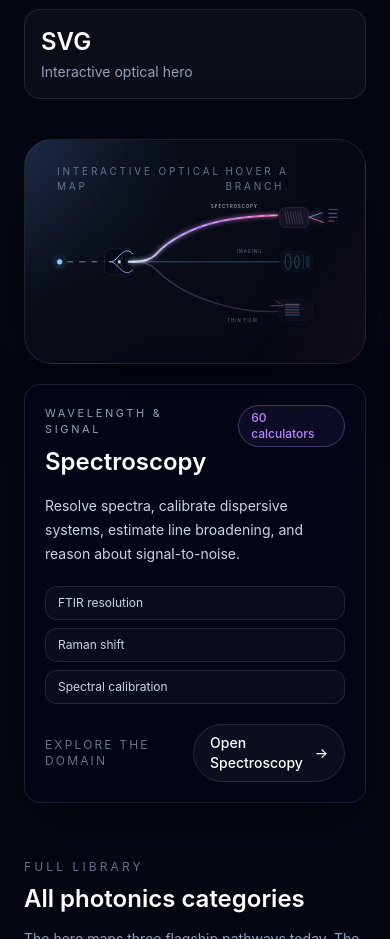
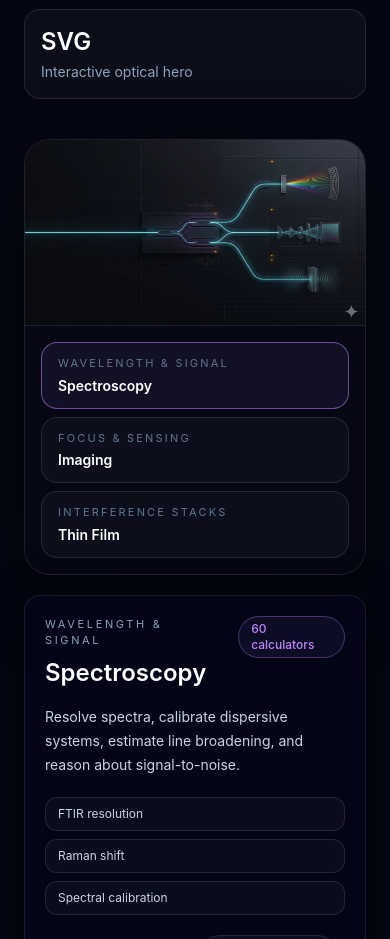
Before and after one commit to Lazfiz/photonics-calculators, a Next.js app: page / in a window 390 px wide. Shown: the part 780-1719 px from the top of the page. Built offline with nearby package versions, Linux system fonts and the light colour scheme.

Commit message:
Use concept art as desktop hero base with hover overlays

```diff
--- a/src/components/home/photonics-hero-map.tsx
+++ b/src/components/home/photonics-hero-map.tsx
@@ -1,5 +1,6 @@
 "use client";
 
+import Image from "next/image";
 import { useMemo, useState } from "react";
 import { useRouter } from "next/navigation";
 import CategoryDetailPanel from "./category-detail-panel";
@@ -13,42 +14,63 @@ type BranchId = "spectroscopy" | "imaging" | "thin-film";
 type BranchConfig = {
   id: BranchId;
   route: string;
-  glowRoute?: string;
+  label: string;
   labelX: number;
   labelY: number;
+  labelWidth: number;
   endpointX: number;
   endpointY: number;
+  spotlight: string;
 };
 
 const branchGeometry: Record<BranchId, BranchConfig> = {
   spectroscopy: {
     id: "spectroscopy",
-    route: "M 274 255 C 320 255, 342 250, 362 228 C 395 192, 462 150, 560 128 C 618 116, 676 112, 736 110",
-    labelX: 676,
-    labelY: 86,
-    endpointX: 786,
-    endpointY: 118,
+    route:
+      "M 186 350 C 340 350, 430 348, 516 348 C 578 346, 642 316, 742 264 C 844 212, 958 172, 1128 156",
+    label: "Spectroscopy",
+    labelX: 944,
+    labelY: 104,
+    labelWidth: 156,
+    endpointX: 1120,
+    endpointY: 156,
+    spotlight:
+      "radial-gradient(circle at 84% 22%, rgba(192,132,252,0.34), transparent 0 20%), radial-gradient(circle at 88% 18%, rgba(96,165,250,0.20), transparent 0 10%)",
   },
   imaging: {
     id: "imaging",
-    route: "M 274 255 C 360 255, 468 255, 566 255 C 636 255, 696 255, 742 255",
-    labelX: 690,
-    labelY: 226,
-    endpointX: 790,
-    endpointY: 255,
+    route:
+      "M 186 350 C 350 350, 430 350, 516 350 C 636 350, 772 348, 918 346 C 1000 344, 1070 340, 1132 330",
+    label: "Imaging",
+    labelX: 968,
+    labelY: 286,
+    labelWidth: 132,
+    endpointX: 1124,
+    endpointY: 330,
+    spotlight:
+      "radial-gradient(circle at 86% 47%, rgba(96,165,250,0.30), transparent 0 20%), radial-gradient(circle at 91% 47%, rgba(34,211,238,0.18), transparent 0 12%)",
   },
   "thin-film": {
     id: "thin-film",
-    route: "M 274 255 C 320 255, 340 260, 362 282 C 402 322, 468 364, 566 390 C 624 406, 680 412, 736 410",
-    labelX: 676,
-    labelY: 444,
-    endpointX: 784,
-    endpointY: 404,
+    route:
+      "M 186 350 C 340 350, 430 352, 516 352 C 590 356, 660 382, 762 430 C 852 470, 960 520, 1118 548",
+    label: "Thin film",
+    labelX: 940,
+    labelY: 520,
+    labelWidth: 160,
+    endpointX: 1114,
+    endpointY: 548,
+    spotlight:
+      "radial-gradient(circle at 83% 75%, rgba(244,114,182,0.28), transparent 0 18%), radial-gradient(circle at 86% 79%, rgba(168,85,247,0.16), transparent 0 11%)",
   },
 };
 
-function endpointFill(category: HomeCategory) {
-  return `${category.accentFrom}12`;
+function endpointChipFill(category: HomeCategory, active: boolean) {
+  return active ? `${category.accentFrom}20` : "rgba(3,7,18,0.72)";
+}
+
+function endpointChipStroke(category: HomeCategory, active: boolean) {
+  return active ? `${category.accentFrom}aa` : "rgba(255,255,255,0.12)";
 }
 
 export default function PhotonicsHeroMap() {
@@ -68,105 +90,118 @@ export default function PhotonicsHeroMap() {
   const activeId = hovered ?? selected;
   const activeCategory = categories[activeId];
 
-  const setActive = (id: BranchId) => {
-    setSelected(id);
-  };
-
-  const openCategory = (id: BranchId) => {
-    router.push(categories[id].href);
-  };
+  const setActive = (id: BranchId) => setSelected(id);
+  const openCategory = (id: BranchId) => router.push(categories[id].href);
 
   return (
     <div className="w-full">
-      <div className="relative overflow-hidden rounded-[28px] border border-white/10 bg-[radial-gradient(circle_at_top_left,#18203a_0%,#090d18_38%,#04070f_100%)] p-4 shadow-[0_24px_80px_rgba(0,0,0,0.45)] sm:p-6">
-        <div className="pointer-events-none absolute inset-0 bg-[linear-gradient(120deg,rgba(96,165,250,0.07),transparent_24%,transparent_76%,rgba(244,114,182,0.05))]" />
-        <div className="pointer-events-none absolute inset-x-8 top-6 flex items-center justify-between text-[10px] uppercase tracking-[0.28em] text-slate-500">
-          <span>Interactive optical map</span>
-          <span>Hover a branch</span>
+      <div className="hidden lg:block">
+        <div className="relative overflow-hidden rounded-[30px] border border-white/10 bg-[#050814] shadow-[0_28px_90px_rgba(0,0,0,0.45)]">
+          <div className="absolute inset-0 z-0">
+            <Image
+              src="/hero/photonics-hero-desktop.jpg"
+              alt="Photonics hero concept showing an optical system splitting into three domains"
+              fill
+              priority
+              className="object-cover"
+              sizes="(min-width: 1280px) 700px, (min-width: 1024px) 56vw, 100vw"
+            />
           </div>
 
+          <div className="pointer-events-none absolute inset-0 z-10 bg-[linear-gradient(180deg,rgba(3,7,18,0.14),rgba(3,7,18,0.08)_28%,rgba(3,7,18,0.12)_100%)]" />
+          <div className="pointer-events-none absolute inset-0 z-20 bg-[linear-gradient(90deg,rgba(4,7,18,0.12)_0%,transparent_28%,transparent_100%)]" />
+
+          {hovered && (
+            <>
+              <div className="pointer-events-none absolute inset-0 z-20 bg-[#020611]/42 transition-opacity duration-300" />
+              <div
+                className="pointer-events-none absolute inset-0 z-20 transition-opacity duration-300"
+                style={{ backgroundImage: branchGeometry[activeId].spotlight }}
+              />
+            </>
+          )}
+
+          <div className="pointer-events-none absolute inset-x-7 top-5 z-30 flex items-center justify-between text-[10px] uppercase tracking-[0.28em] text-slate-400/85">
+            <span>Interactive optical map</span>
+            <span>Hover a channel</span>
+          </div>
+
+          <div className="relative z-30 aspect-[1280/698] w-full">
             <svg
-          viewBox="0 0 960 520"
-          className="relative z-10 mt-6 w-full"
+              viewBox="0 0 1280 698"
+              className="h-full w-full"
               fill="none"
               aria-labelledby="photonics-hero-title photonics-hero-desc"
             >
-          <title id="photonics-hero-title">Interactive photonics hero map</title>
+              <title id="photonics-hero-title">Interactive photonics hero</title>
               <desc id="photonics-hero-desc">
-            A coherent beam enters from the left, routes through a coupler, and branches into spectroscopy, imaging,
-            and thin-film domains.
+                A coherent beam enters from the left and splits toward spectroscopy, imaging, and thin-film
+                calculator pathways.
               </desc>
 
               <defs>
                 <filter id="beamGlow" x="-100%" y="-100%" width="300%" height="300%">
-              <feGaussianBlur stdDeviation="6" result="blur" />
+                  <feGaussianBlur stdDeviation="7" result="blur" />
                   <feMerge>
                     <feMergeNode in="blur" />
                     <feMergeNode in="SourceGraphic" />
                   </feMerge>
                 </filter>
-            <filter id="softGlow" x="-100%" y="-100%" width="300%" height="300%">
-              <feGaussianBlur stdDeviation="10" result="blur2" />
+                <filter id="beamGlowStrong" x="-100%" y="-100%" width="300%" height="300%">
+                  <feGaussianBlur stdDeviation="11" result="blur" />
                   <feMerge>
-                <feMergeNode in="blur2" />
+                    <feMergeNode in="blur" />
                     <feMergeNode in="SourceGraphic" />
                   </feMerge>
                 </filter>
-            <linearGradient id="inputBeam" x1="20" y1="255" x2="320" y2="255" gradientUnits="userSpaceOnUse">
-              <stop stopColor="#38bdf8" stopOpacity="0.2" />
-              <stop offset="0.2" stopColor="#7dd3fc" stopOpacity="0.6" />
-              <stop offset="0.55" stopColor="#e0f2fe" stopOpacity="1" />
+                <linearGradient id="beamInput" x1="52" y1="350" x2="238" y2="350" gradientUnits="userSpaceOnUse">
+                  <stop stopColor="#38bdf8" stopOpacity="0.18" />
+                  <stop offset="0.25" stopColor="#7dd3fc" stopOpacity="0.72" />
+                  <stop offset="0.62" stopColor="#f8fafc" stopOpacity="0.98" />
                   <stop offset="1" stopColor="#c4b5fd" stopOpacity="0.85" />
                 </linearGradient>
                 {featuredHeroCategories.map((category) => (
                   <linearGradient
                     key={category.id}
-                id={`grad-${category.id}`}
-                x1="274"
-                y1="255"
-                x2="790"
-                y2="255"
+                    id={`route-${category.id}`}
+                    x1="186"
+                    y1="350"
+                    x2="1132"
+                    y2="350"
                     gradientUnits="userSpaceOnUse"
                   >
-                <stop offset="0" stopColor="#dbeafe" stopOpacity="0.9" />
-                <stop offset="0.42" stopColor={category.accentFrom} stopOpacity="0.9" />
-                <stop offset="1" stopColor={category.accentTo} stopOpacity="0.95" />
+                    <stop offset="0" stopColor="#e0f2fe" stopOpacity="0.92" />
+                    <stop offset="0.26" stopColor="#dbeafe" stopOpacity="0.82" />
+                    <stop offset="0.58" stopColor={category.accentFrom} stopOpacity="0.90" />
+                    <stop offset="1" stopColor={category.accentTo} stopOpacity="0.96" />
                   </linearGradient>
                 ))}
               </defs>
 
-          <g opacity="0.22">
-            <path d="M 120 58 L 210 88 L 310 74" stroke="#7dd3fc" strokeDasharray="4 10" />
-            <path d="M 640 44 L 770 74 L 874 60" stroke="#f9a8d4" strokeDasharray="4 10" />
-            <path d="M 80 468 L 196 428 L 312 442" stroke="#94a3b8" strokeDasharray="4 10" />
-            <path d="M 608 454 L 702 432 L 880 460" stroke="#a78bfa" strokeDasharray="4 10" />
-            <circle cx="152" cy="62" r="22" stroke="#334155" />
-            <circle cx="818" cy="72" r="16" stroke="#334155" />
-            <path d="M 696 94 l 28 -14 l 14 28" stroke="#334155" />
-            <path d="M 772 432 l 30 14" stroke="#334155" />
-          </g>
-
               <g>
-            <circle cx="58" cy="255" r="18" fill="#020617" stroke="#3b82f6" strokeOpacity="0.35" />
-            <circle cx="58" cy="255" r="8" fill="#7dd3fc" filter="url(#softGlow)" />
-            <path d="M 76 255 L 198 255" stroke="url(#inputBeam)" strokeWidth="7" strokeLinecap="round" filter="url(#beamGlow)" />
-            <path d="M 76 255 L 198 255" className="beam-flow" stroke="#ffffff" strokeOpacity="0.7" strokeWidth="2.2" strokeLinecap="round" strokeDasharray="16 22" />
-          </g>
-
-          <g opacity="0.96">
-            <rect x="198" y="214" width="92" height="82" rx="20" fill="#060b16" stroke="#334155" />
-            <path d="M 214 255 C 232 255 238 240 250 230 C 264 218 274 218 286 230" stroke="#7dd3fc" strokeWidth="3" strokeLinecap="round" />
-            <path d="M 214 255 C 232 255 238 270 250 280 C 264 292 274 292 286 280" stroke="#c084fc" strokeWidth="3" strokeLinecap="round" />
-            <path d="M 234 239 L 254 271" stroke="#64748b" strokeWidth="2" opacity="0.7" />
-            <path d="M 234 271 L 254 239" stroke="#64748b" strokeWidth="2" opacity="0.7" />
-            <circle cx="244" cy="255" r="5" fill="#e2e8f0" opacity="0.9" />
+                <path
+                  d="M 58 350 L 186 350"
+                  stroke="url(#beamInput)"
+                  strokeWidth="8"
+                  strokeLinecap="round"
+                  filter="url(#beamGlow)"
+                />
+                <path
+                  d="M 58 350 L 186 350"
+                  className="beam-flow"
+                  stroke="#ffffff"
+                  strokeOpacity="0.76"
+                  strokeWidth="2.2"
+                  strokeLinecap="round"
+                  strokeDasharray="18 24"
+                />
               </g>
 
               {(Object.keys(branchGeometry) as BranchId[]).map((id) => {
                 const branch = branchGeometry[id];
                 const category = categories[id];
                 const isActive = activeId === id;
-            const isDimmed = activeId !== id;
+                const isDimmed = hovered !== null && activeId !== id;
 
                 return (
                   <g
@@ -183,9 +218,6 @@ export default function PhotonicsHeroMap() {
                         event.preventDefault();
                         openCategory(id);
                       }
-                  if (event.key === "ArrowRight" || event.key === "ArrowLeft") {
-                    setActive(id);
-                  }
                     }}
                     className="cursor-pointer outline-none"
                   >
@@ -193,157 +225,105 @@ export default function PhotonicsHeroMap() {
                       d={branch.route}
                       stroke="#000"
                       strokeOpacity="0"
-                  strokeWidth="28"
+                      strokeWidth="42"
                       strokeLinecap="round"
                       onMouseEnter={() => setActive(id)}
                     />
                     <path
                       d={branch.route}
-                  stroke={`url(#grad-${id})`}
-                  strokeOpacity={isDimmed ? 0.28 : 0.95}
-                  strokeWidth={isActive ? 6.5 : 4.4}
+                      stroke={`url(#route-${id})`}
+                      strokeOpacity={isDimmed ? 0.18 : 0.78}
+                      strokeWidth={isActive ? 7.5 : 5.2}
                       strokeLinecap="round"
-                  filter={isActive ? "url(#beamGlow)" : undefined}
+                      filter={isActive ? "url(#beamGlowStrong)" : "url(#beamGlow)"}
                     />
                     <path
                       d={branch.route}
                       stroke="#ffffff"
-                  strokeOpacity={isActive ? 0.78 : 0}
-                  strokeWidth={isActive ? 1.7 : 0}
+                      strokeOpacity={isActive ? 0.92 : 0}
+                      strokeWidth={isActive ? 2.2 : 0}
                       strokeLinecap="round"
-                  strokeDasharray="14 22"
+                      strokeDasharray="18 28"
                       className={isActive ? "beam-flow" : undefined}
                     />
 
-                <text
+                    <g opacity={isDimmed ? 0.45 : 1}>
+                      <rect
                         x={branch.labelX}
                         y={branch.labelY}
-                  fill={isDimmed ? "#64748b" : "#e2e8f0"}
-                  fontSize="13"
-                  letterSpacing="0.26em"
-                  textAnchor="end"
+                        width={branch.labelWidth}
+                        height="40"
+                        rx="999"
+                        fill={endpointChipFill(category, isActive)}
+                        stroke={endpointChipStroke(category, isActive)}
+                      />
+                      <text
+                        x={branch.labelX + branch.labelWidth / 2}
+                        y={branch.labelY + 25}
+                        fill={isActive ? "#ffffff" : "#cbd5e1"}
+                        fontSize="14"
+                        fontWeight="600"
+                        letterSpacing="0.16em"
+                        textAnchor="middle"
                         style={{ textTransform: "uppercase" }}
                       >
-                  {category.title}
+                        {branch.label}
                       </text>
+                      <circle
+                        cx={branch.endpointX}
+                        cy={branch.endpointY}
+                        r={isActive ? 10 : 7}
+                        fill={category.accentFrom}
+                        fillOpacity={isActive ? 0.95 : 0.55}
+                        filter={isActive ? "url(#beamGlowStrong)" : "url(#beamGlow)"}
+                      />
+                    </g>
                   </g>
                 );
               })}
+            </svg>
+          </div>
+        </div>
+      </div>
 
-          <g
-            opacity={activeId === "spectroscopy" ? 1 : 0.4}
-            onMouseEnter={() => setActive("spectroscopy")}
-            onClick={() => openCategory("spectroscopy")}
-            role="link"
-            tabIndex={0}
-            onKeyDown={(event) => {
-              if (event.key === "Enter" || event.key === " ") {
-                event.preventDefault();
-                openCategory("spectroscopy");
-              }
+      <div className="lg:hidden">
+        <div className="overflow-hidden rounded-[26px] border border-white/10 bg-[#050814] shadow-[0_24px_80px_rgba(0,0,0,0.40)]">
+          <div className="relative aspect-[1280/698] w-full">
+            <Image
+              src="/hero/photonics-hero-desktop.jpg"
+              alt="Photonics hero concept"
+              fill
+              className="object-cover"
+              sizes="100vw"
+            />
+            <div className="absolute inset-0 bg-[linear-gradient(180deg,rgba(3,7,18,0.05),rgba(3,7,18,0.22))]" />
+          </div>
+          <div className="border-t border-white/10 bg-[#050814] p-4">
+            <div className="grid gap-2 sm:grid-cols-3">
+              {(Object.keys(branchGeometry) as BranchId[]).map((id) => {
+                const category = categories[id];
+                const isActive = activeId === id;
+                return (
+                  <button
+                    key={id}
+                    type="button"
+                    onClick={() => setActive(id)}
+                    className="rounded-2xl border px-4 py-3 text-left transition"
+                    style={{
+                      borderColor: isActive ? `${category.accentFrom}88` : "rgba(255,255,255,0.10)",
+                      background: isActive ? `${category.accentFrom}12` : "rgba(255,255,255,0.03)",
                     }}
-            className="cursor-pointer"
                   >
-            <rect
-              x="744"
-              y="86"
-              width="90"
-              height="62"
-              rx="16"
-              fill={endpointFill(categories.spectroscopy)}
-              stroke={categories.spectroscopy.accentFrom}
-              strokeOpacity="0.45"
-            />
-            {Array.from({ length: 7 }).map((_, index) => (
-              <line
-                key={index}
-                x1={760 + index * 8}
-                y1="98"
-                x2={768 + index * 8}
-                y2="136"
-                stroke="#94a3b8"
-                strokeOpacity="0.55"
-                strokeWidth="1.5"
-              />
-            ))}
-            <path d="M 836 116 L 876 102" stroke="#60a5fa" strokeWidth="2.5" strokeLinecap="round" filter="url(#softGlow)" />
-            <path d="M 836 116 L 882 116" stroke="#c084fc" strokeWidth="2.5" strokeLinecap="round" filter="url(#softGlow)" />
-            <path d="M 836 116 L 880 132" stroke="#f472b6" strokeWidth="2.5" strokeLinecap="round" filter="url(#softGlow)" />
-            <path d="M 896 92 L 928 92" stroke="#64748b" strokeWidth="2" />
-            <path d="M 896 104 L 922 104" stroke="#60a5fa" strokeWidth="2" />
-            <path d="M 896 116 L 924 116" stroke="#c084fc" strokeWidth="2" />
-            <path d="M 896 128 L 914 128" stroke="#f472b6" strokeWidth="2" />
-          </g>
-
-          <g
-            opacity={activeId === "imaging" ? 1 : 0.4}
-            onMouseEnter={() => setActive("imaging")}
-            onClick={() => openCategory("imaging")}
-            role="link"
-            tabIndex={0}
-            onKeyDown={(event) => {
-              if (event.key === "Enter" || event.key === " ") {
-                event.preventDefault();
-                openCategory("imaging");
-              }
-            }}
-            className="cursor-pointer"
-          >
-            <rect
-              x="748"
-              y="223"
-              width="98"
-              height="64"
-              rx="18"
-              fill={endpointFill(categories.imaging)}
-              stroke={categories.imaging.accentFrom}
-              strokeOpacity="0.45"
-            />
-            <ellipse cx="770" cy="255" rx="9" ry="24" stroke="#7dd3fc" strokeWidth="2.2" />
-            <ellipse cx="798" cy="255" rx="7" ry="19" stroke="#bae6fd" strokeWidth="2" />
-            <line x1="818" y1="232" x2="818" y2="278" stroke="#64748b" strokeWidth="2" />
-            <rect x="826" y="238" width="10" height="34" rx="2" fill="#60a5fa" fillOpacity="0.35" stroke="#60a5fa" strokeOpacity="0.6" />
-            <path d="M 756 255 C 776 255 786 255 806 255" stroke="#e0f2fe" strokeOpacity="0.65" strokeWidth="1.6" strokeDasharray="5 8" />
-          </g>
-
-          <g
-            opacity={activeId === "thin-film" ? 1 : 0.4}
-            onMouseEnter={() => setActive("thin-film")}
-            onClick={() => openCategory("thin-film")}
-            role="link"
-            tabIndex={0}
-            onKeyDown={(event) => {
-              if (event.key === "Enter" || event.key === " ") {
-                event.preventDefault();
-                openCategory("thin-film");
-              }
-            }}
-            className="cursor-pointer"
-          >
-            <rect
-              x="742"
-              y="372"
-              width="104"
-              height="66"
-              rx="18"
-              fill={endpointFill(categories["thin-film"])}
-              stroke={categories["thin-film"].accentFrom}
-              strokeOpacity="0.45"
-            />
-            {[
-              "#f8fafc",
-              "#a78bfa",
-              "#7dd3fc",
-              "#f472b6",
-              "#38bdf8",
-            ].map((color, index) => (
-              <rect key={color} x="760" y={386 + index * 8} width="46" height="5" rx="2" fill={color} fillOpacity="0.72" />
-            ))}
-            <path d="M 716 392 L 756 392" stroke="#e2e8f0" strokeWidth="2.3" strokeLinecap="round" />
-            <path d="M 756 392 L 730 374" stroke="#f472b6" strokeWidth="2.1" strokeLinecap="round" filter="url(#softGlow)" />
-            <path d="M 806 406 L 842 406" stroke="#a78bfa" strokeWidth="2.2" strokeLinecap="round" filter="url(#softGlow)" />
-          </g>
-        </svg>
+                    <div className="text-[11px] uppercase tracking-[0.2em] text-slate-500">
+                      {category.eyebrow}
+                    </div>
+                    <div className="mt-1 text-sm font-semibold text-white">{category.title}</div>
+                  </button>
+                );
+              })}
+            </div>
+          </div>
+        </div>
       </div>
 
       <div className="mt-5">
@@ -352,7 +332,7 @@ export default function PhotonicsHeroMap() {
 
       <style jsx>{`
         .beam-flow {
-          animation: beamShift 2.5s linear infinite;
+          animation: beamShift 2.6s linear infinite;
         }
 
         @keyframes beamShift {
@@ -360,7 +340,7 @@ export default function PhotonicsHeroMap() {
             stroke-dashoffset: 0;
           }
           to {
-            stroke-dashoffset: -72;
+            stroke-dashoffset: -78;
           }
         }
 
```
Also changed, not shown: public/hero/photonics-hero-desktop.jpg (added). Lines whose indentation alone changed are shown as unchanged.
